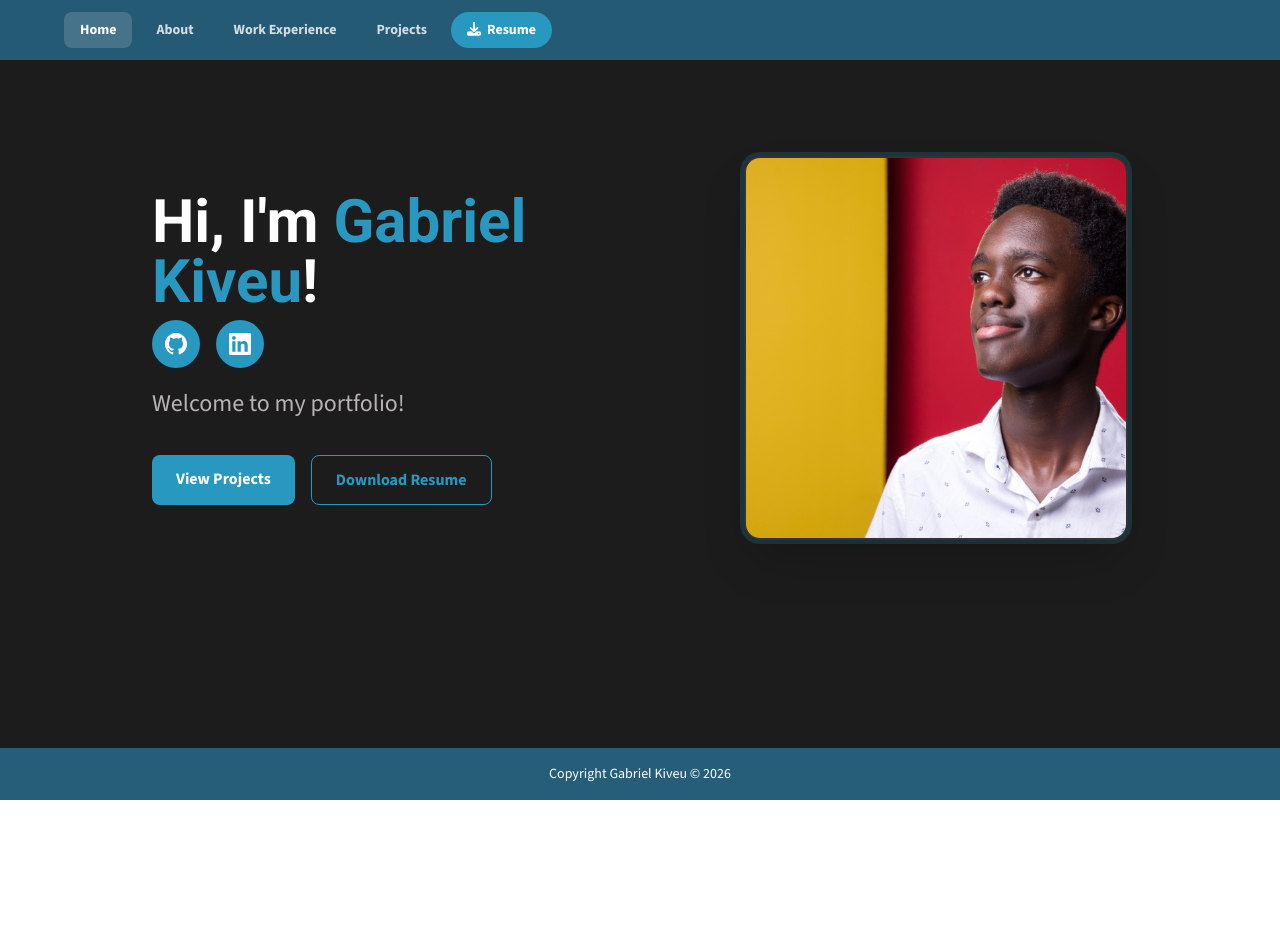
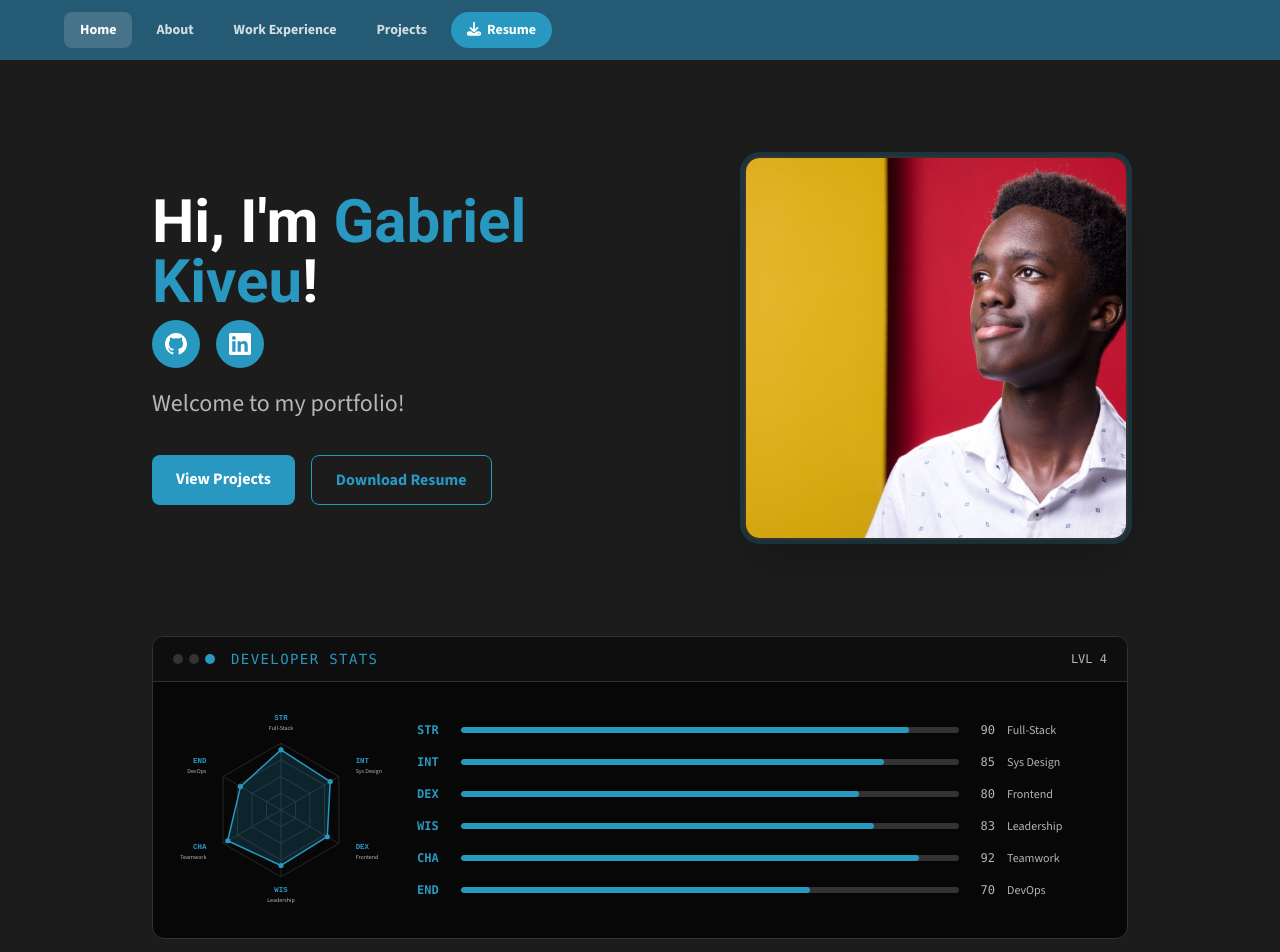
Before and after one commit to gabek96/portfolio, a React (Vite) app: page /about in a window 1280 px wide. Shown: the top 952 px of the page. Before the commit the page ends 800 px from the top, so only its background shows below. Built offline with nearby package versions, Linux system fonts and the light colour scheme.

Commit message:
Stats Wheel

```diff
--- /dev/null
+++ b/src/components/ui/StatSection.jsx
@@ -0,0 +1,69 @@
+import { useEffect, useRef, useState } from 'react';
+import StatWheel, { STATS } from './StatWheel';
+
+export default function StatSection() {
+  const [animate, setAnimate] = useState(false);
+  const ref = useRef(null);
+
+  useEffect(() => {
+    const el = ref.current;
+    if (!el) return;
+    const observer = new IntersectionObserver(
+      ([entry]) => {
+        if (entry.isIntersecting) { setAnimate(true); observer.disconnect(); }
+      },
+      { threshold: 0.15 }
+    );
+    observer.observe(el);
+    return () => observer.disconnect();
+  }, []);
+
+  return (
+    <div ref={ref} className="border border-border rounded-xl overflow-hidden bg-card">
+      {/* Title bar */}
+      <div className="border-b border-border px-5 py-3 bg-card-light flex items-center gap-3">
+        <div className="flex gap-1.5">
+          <span className="w-2.5 h-2.5 rounded-full bg-border" />
+          <span className="w-2.5 h-2.5 rounded-full bg-border" />
+          <span className="w-2.5 h-2.5 rounded-full bg-primary" />
+        </div>
+        <span className="font-mono text-sm text-primary tracking-widest ml-1">DEVELOPER STATS</span>
+        <span className="ml-auto font-mono text-xs text-muted">LVL 4</span>
+      </div>
+
+      {/* Content */}
+      <div className="p-6 flex flex-col md:flex-row items-center gap-8">
+        {/* Radar chart */}
+        <div className="w-52 h-52 flex-shrink-0">
+          <StatWheel animate={animate} />
+        </div>
+
+        {/* Stat bars */}
+        <div className="flex-1 w-full space-y-4">
+          {STATS.map((s, i) => (
+            <div key={s.abbr} className="flex items-center gap-3">
+              <span className="font-mono text-xs font-bold text-primary w-8 flex-shrink-0">
+                {s.abbr}
+              </span>
+              <div className="flex-1 h-1.5 bg-border rounded-full overflow-hidden">
+                <div
+                  className="h-full bg-primary rounded-full"
+                  style={{
+                    width: animate ? `${s.value}%` : '0%',
+                    transition: `width 900ms cubic-bezier(0.4, 0, 0.2, 1) ${i * 90}ms`,
+                  }}
+                />
+              </div>
+              <span className="font-mono text-xs text-muted w-6 text-right flex-shrink-0">
+                {s.value}
+              </span>
+              <span className="text-xs text-muted w-24 hidden sm:block flex-shrink-0">
+                {s.label}
+              </span>
+            </div>
+          ))}
+        </div>
+      </div>
+    </div>
+  );
+}
--- /dev/null
+++ b/src/components/ui/StatWheel.jsx
@@ -0,0 +1,112 @@
+import { useEffect, useRef, useState } from 'react';
+
+export const STATS = [
+  { abbr: 'STR', label: 'Full-Stack',   value: 90 },
+  { abbr: 'INT', label: 'Sys Design',   value: 85 },
+  { abbr: 'DEX', label: 'Frontend',     value: 80 },
+  { abbr: 'WIS', label: 'Leadership',   value: 83 },
+  { abbr: 'CHA', label: 'Teamwork',     value: 92 },
+  { abbr: 'END', label: 'DevOps',       value: 70 },
+];
+
+const CX = 140, CY = 140, R = 90, RINGS = 4, N = STATS.length;
+
+function axisAngle(i) {
+  return (Math.PI * 2 * i) / N - Math.PI / 2;
+}
+
+function toXY(i, r) {
+  const a = axisAngle(i);
+  return [CX + r * Math.cos(a), CY + r * Math.sin(a)];
+}
+
+function polyPts(pairs) {
+  return pairs.map(([x, y]) => `${x.toFixed(2)},${y.toFixed(2)}`).join(' ');
+}
+
+export default function StatWheel({ animate }) {
+  const [progress, setProgress] = useState(0);
+  const rafRef = useRef(null);
+  const started = useRef(false);
+
+  useEffect(() => {
+    if (!animate || started.current) return;
+    started.current = true;
+    let startTs = null;
+    const duration = 1100;
+    const tick = (ts) => {
+      if (!startTs) startTs = ts;
+      const p = Math.min((ts - startTs) / duration, 1);
+      setProgress(1 - Math.pow(1 - p, 3));
+      if (p < 1) rafRef.current = requestAnimationFrame(tick);
+    };
+    rafRef.current = requestAnimationFrame(tick);
+    return () => { if (rafRef.current) cancelAnimationFrame(rafRef.current); };
+  }, [animate]);
+
+  const gridRings = Array.from({ length: RINGS }, (_, ri) => {
+    const r = (R * (ri + 1)) / RINGS;
+    return polyPts(Array.from({ length: N }, (_, i) => toXY(i, r)));
+  });
+
+  const statPoly = polyPts(STATS.map((s, i) => toXY(i, (s.value / 100) * R * progress)));
+
+  return (
+    <svg viewBox="0 0 280 280" className="w-full h-full" aria-label="Developer stat radar chart">
+      {/* Grid rings */}
+      {gridRings.map((pts, i) => (
+        <polygon key={i} points={pts} fill="none" stroke="#333333" strokeWidth="1" />
+      ))}
+
+      {/* Axis lines */}
+      {STATS.map((_, i) => {
+        const [x, y] = toXY(i, R);
+        return <line key={i} x1={CX} y1={CY} x2={x} y2={y} stroke="#333333" strokeWidth="1" />;
+      })}
+
+      {/* Stat fill */}
+      <polygon
+        points={statPoly}
+        fill="#2898c1"
+        fillOpacity="0.2"
+        stroke="#2898c1"
+        strokeWidth="2"
+        strokeLinejoin="round"
+      />
+
+      {/* Stat dots */}
+      {STATS.map((s, i) => {
+        const [x, y] = toXY(i, (s.value / 100) * R * progress);
+        return <circle key={i} cx={x} cy={y} r="3.5" fill="#2898c1" />;
+      })}
+
+      {/* Labels */}
+      {STATS.map((s, i) => {
+        const [lx, ly] = toXY(i, R + 26);
+        const ta = lx < CX - 8 ? 'end' : lx > CX + 8 ? 'start' : 'middle';
+        return (
+          <g key={i}>
+            <text
+              x={lx} y={ly - 5}
+              textAnchor={ta}
+              fill="#2898c1"
+              fontSize="10"
+              fontWeight="700"
+              fontFamily="'Courier New', monospace"
+            >
+              {s.abbr}
+            </text>
+            <text
+              x={lx} y={ly + 8}
+              textAnchor={ta}
+              fill="#b8b4b5"
+              fontSize="8"
+            >
+              {s.label}
+            </text>
+          </g>
+        );
+      })}
+    </svg>
+  );
+}
--- a/src/pages/HomePage.jsx
+++ b/src/pages/HomePage.jsx
@@ -1,9 +1,11 @@
 import AnimatedSection from '../components/ui/AnimatedSection';
+import StatSection from '../components/ui/StatSection';
 
 export default function HomePage() {
   const basePath = import.meta.env.BASE_URL;
 
   return (
+    <>
     <section className="max-w-5xl mx-auto px-6 py-16 md:py-24 flex flex-col-reverse md:flex-row items-center gap-10 min-h-[70vh]">
       <AnimatedSection className="flex-1 text-center md:text-left">
         <h1 className="text-4xl md:text-5xl lg:text-6xl font-bold text-text font-heading mb-2">
@@ -57,5 +59,12 @@ export default function HomePage() {
         />
       </AnimatedSection>
     </section>
+
+    <section className="max-w-5xl mx-auto px-6 pb-20">
+      <AnimatedSection delay={100}>
+        <StatSection />
+      </AnimatedSection>
+    </section>
+    </>
   );
 }
```
